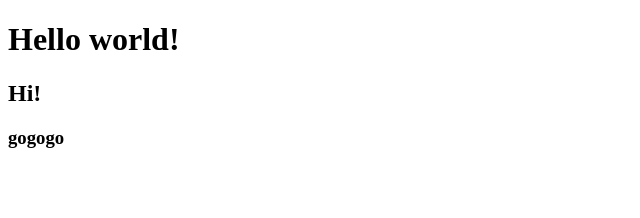
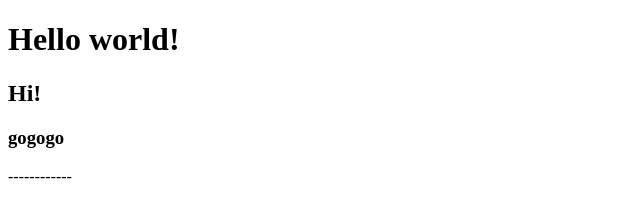
Before and after one commit to olegonuk/test_git, a plain HTML site: page index.html in a window 1280 px wide. Shown: the full height of the page, 0-640 px from the left. Drawn offline with Linux system fonts and the light colour scheme.

Commit message:
Update index.html

```diff
--- a/index.html
+++ b/index.html
@@ -11,6 +11,7 @@
    <h1>Hello world!</h1>
    <h2>Hi!</h2>
    <h3>gogogo</h3>
+   <span>------------</span>
 </body>
 
 </html>
```
